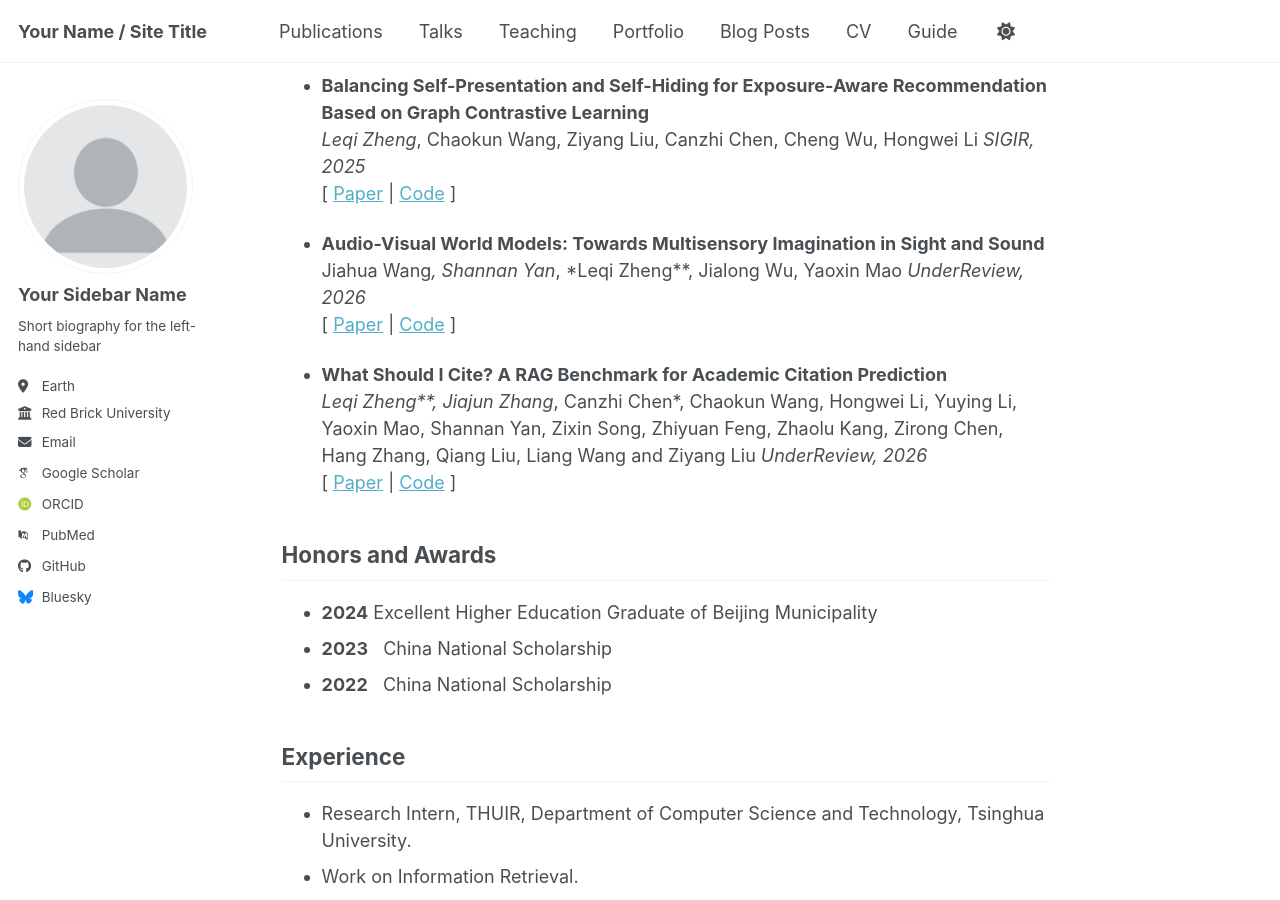
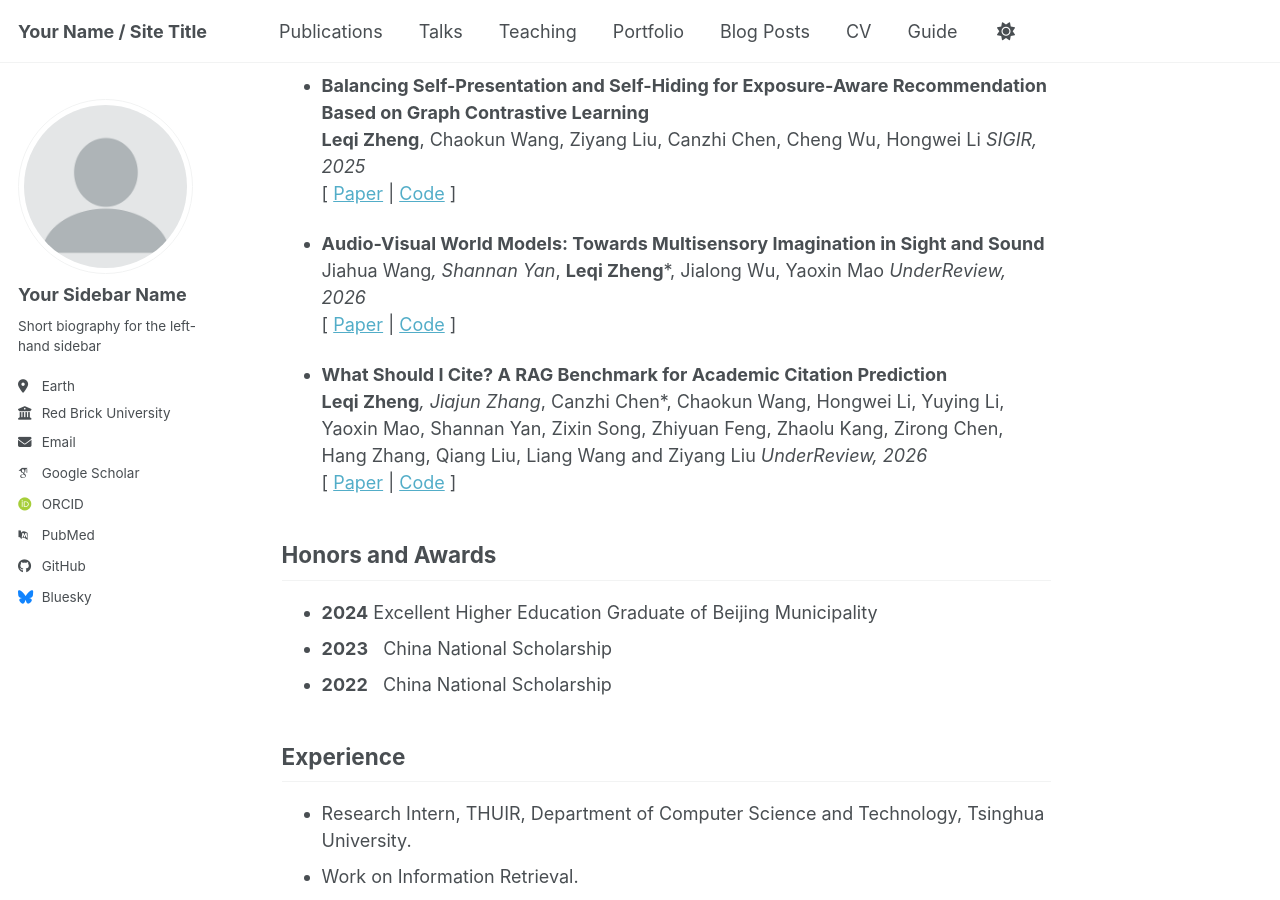
Before and after one commit to LQgdwind/LQgdwind.github.io, a Jekyll site: the page built from _pages/about.md, in a window 1280 px wide and 900 px high, scrolled down 1756 px. Built offline with Jekyll 4.4.1, drawn with Linux system fonts in a browser that asks for light colours; some web fonts are replaced; a script bundle is joined from its source files by our own code; library files that are not in the unit come from our copies.

```diff
--- a/_pages/about.md
+++ b/_pages/about.md
@@ -39,27 +39,27 @@ Selected Papers
 ------
 
 - **Negative Feedback Really Matters: Signed Dual-Channel Graph Contrastive Learning Framework for Recommendation**
-  *Leqi Zheng*, Chaokun Wang, Zixin Song, Cheng Wu, Shannan Yan, Jiajun Zhang, Ziyang Liu
+  **Leqi Zheng**, Chaokun Wang, Zixin Song, Cheng Wu, Shannan Yan, Jiajun Zhang, Ziyang Liu
   _NeurlPS, 2025_
   \[ [Paper](#) | [Code](#) \]
 
 - **LAGCL4Rec: When LLMs Activate Interactions Potential in Graph Contrastive Learning for Recommendation**
-  *Leqi Zheng*, Chaokun Wang, Canzhi Chen, Jiajun Zhang, Cheng Wu, Zixin Song, Shannan Yan, Ziyang Liu, Hongwei Li
+  **Leqi Zheng**, Chaokun Wang, Canzhi Chen, Jiajun Zhang, Cheng Wu, Zixin Song, Shannan Yan, Ziyang Liu, Hongwei Li
   _EMNLP, 2025_
   \[ [Paper](#) | [Code](#) \]
 
 - **Balancing Self-Presentation and Self-Hiding for Exposure-Aware Recommendation Based on Graph Contrastive Learning**
-  *Leqi Zheng*, Chaokun Wang, Ziyang Liu, Canzhi Chen, Cheng Wu, Hongwei Li
+  **Leqi Zheng**, Chaokun Wang, Ziyang Liu, Canzhi Chen, Cheng Wu, Hongwei Li
   _SIGIR, 2025_
   \[ [Paper](#) | [Code](#) \]
 
 - **Audio-Visual World Models: Towards Multisensory Imagination in Sight and Sound**
-  Jiahua Wang*, Shannan Yan*, *Leqi Zheng**, Jialong Wu, Yaoxin Mao
+  Jiahua Wang*, Shannan Yan*, **Leqi Zheng***, Jialong Wu, Yaoxin Mao
   _UnderReview, 2026_
   \[ [Paper](#) | [Code](#) \]
 
 - **What Should I Cite? A RAG Benchmark for Academic Citation Prediction**
-  *Leqi Zheng**, Jiajun Zhang*, Canzhi Chen*, Chaokun Wang, Hongwei Li, Yuying Li, Yaoxin Mao, Shannan Yan, Zixin Song, Zhiyuan Feng, Zhaolu Kang, Zirong Chen, Hang Zhang, Qiang Liu, Liang Wang and Ziyang Liu
+  **Leqi Zheng***, Jiajun Zhang*, Canzhi Chen*, Chaokun Wang, Hongwei Li, Yuying Li, Yaoxin Mao, Shannan Yan, Zixin Song, Zhiyuan Feng, Zhaolu Kang, Zirong Chen, Hang Zhang, Qiang Liu, Liang Wang and Ziyang Liu
   _UnderReview, 2026_
   \[ [Paper](#) | [Code](#) \]
 
```
